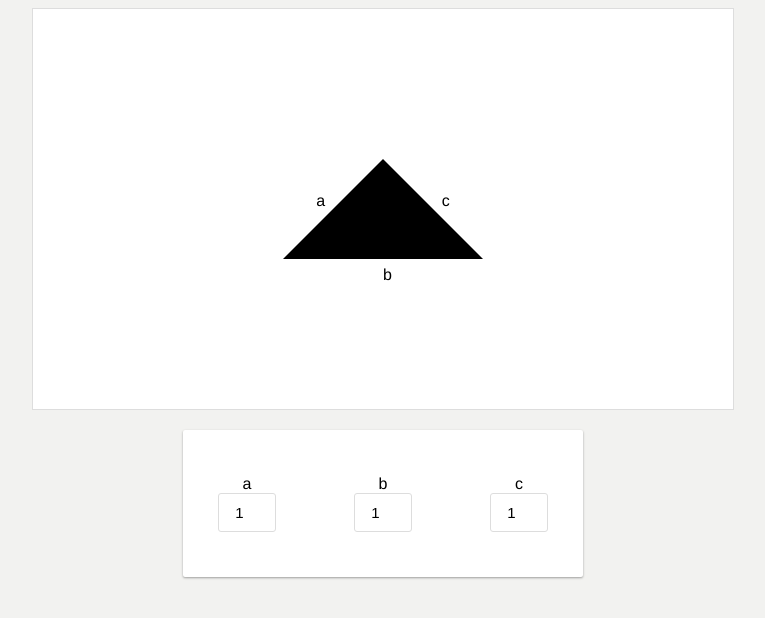
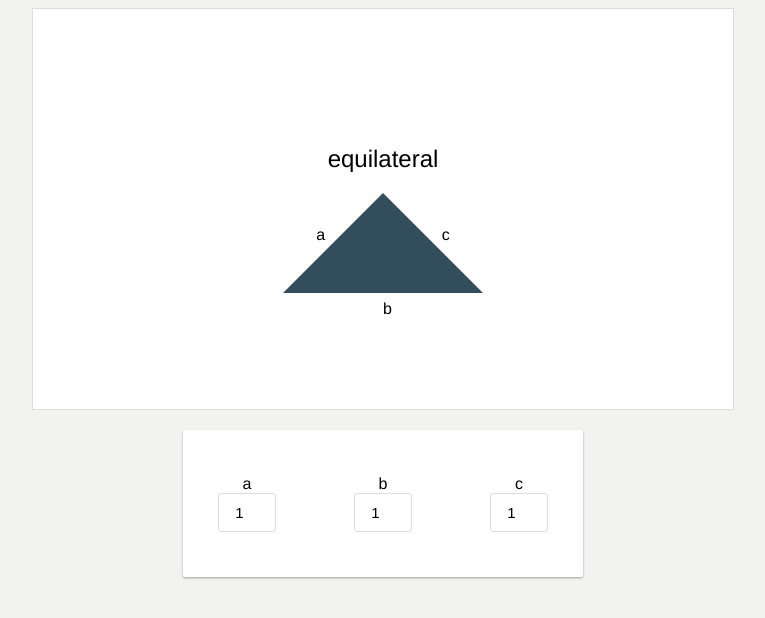
Before and after one commit to markdyousef/geometry-challenge, a React (Create React App) app: page / in a window 1280 px wide. Shown: the top 618 px of the page, without its empty margins (257-1022 px from the left). Built offline with nearby package versions, Linux system fonts and the light colour scheme.

Commit message:
title and color for triangle type

```diff
--- a/src/App.js
+++ b/src/App.js
@@ -2,11 +2,7 @@ import React, { Component } from "react";
 import styled, { injectGlobal } from "styled-components";
 import Triangle from "./components/Triangle";
 import Controls from "./components/Controls";
-import {
-  compareSides,
-  bordersToSides,
-  sidesToBorders
-} from "./lib/triangle-utils";
+import { compareSides, sidesToBorders } from "./lib/triangle-utils";
 
 injectGlobal`
   body {
@@ -30,18 +26,21 @@ class App extends Component {
       c: 1
     },
     type: null,
+    color: null,
     borders: {}
   };
   componentDidMount() {
     const { sides } = this.state;
+    this.changeType(sides);
+    // calculate borders
     const borders = sidesToBorders(sides);
-    this.changeType(sides);
     this.setState({ borders });
   }
   changeSide = side => {
     const newSides = { ...this.state.sides, ...side };
+    this.changeType(newSides);
+
     const borders = sidesToBorders(newSides);
-    this.changeType(newSides);
     this.setState({ sides: newSides, borders });
   };
   changeType = sides => {
--- a/src/components/Triangle.js
+++ b/src/components/Triangle.js
@@ -1,10 +1,17 @@
 import React from "react";
 import styled from "styled-components";
+import types from "../constants/triangle-types";
 
 const MAX_WIDTH = 700;
 const MAX_HEIGHT = 400;
-const TITLE_HEIGHT = 80;
+const PAD_HEIGHT = 150;
 const SCALE = 100;
+
+const COLORS = [
+  { type: types.EQUILATERAL, color: "#324D5C" },
+  { type: types.ISOSCELES, color: "#F0CA4D" },
+  { type: types.SCALENE, color: "#ED3752" }
+];
 
 const Box = styled.div`
   background: #fff;
@@ -22,8 +29,8 @@ const TriangleContainer = styled.div`
 `;
 
 const Title = styled.h2`
-  height: ${TITLE_HEIGHT};
   font-weight: 200;
+  text-transform: lowercase;
 `;
 
 const Label = styled.span`
@@ -40,10 +47,12 @@ const Triangle = styled.div`
       props.left * SCALE,
       MAX_WIDTH / 2
     )}px solid transparent;
+
     border-bottom: ${Math.min(
       props.height * SCALE,
-      MAX_HEIGHT - TITLE_HEIGHT
-    )}px solid #000;
+      MAX_HEIGHT - PAD_HEIGHT
+    )}px solid ${props.color};
+
     border-right: ${Math.min(
       props.right * SCALE,
       MAX_WIDTH / 2
@@ -92,18 +101,20 @@ export default class extends React.PureComponent {
     return [aLabel, bLabel, cLabel];
   };
   renderTriangle = withLabels => {
-    const { type, sides, borders } = this.props;
+    const { type, borders } = this.props;
     // only display if all sides has a length > 0
     const valid =
       Object.values(borders).filter(border => border > 0).length === 3;
     if (valid) {
       const labels = withLabels ? this.renderLabels() : null;
-      return (
-        <TriangleContainer>
+      const color = COLORS.find(d => d.type === type).color;
+      return [
+        <Title key="triangle_title">{type}</Title>,
+        <TriangleContainer key="triangle_container">
           {labels}
-          <Triangle {...borders} />
+          <Triangle {...borders} color={color} />
         </TriangleContainer>
-      );
+      ];
     }
     return (
       <NoTriangle>
```
